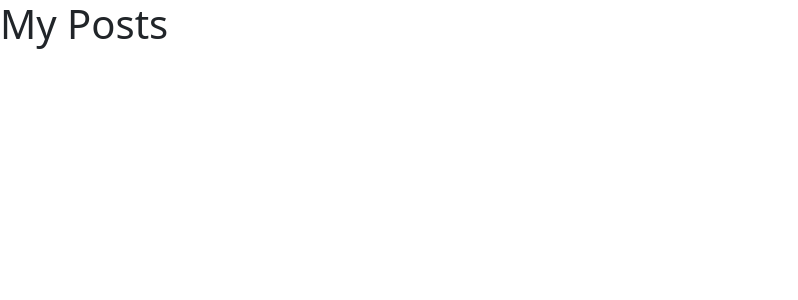
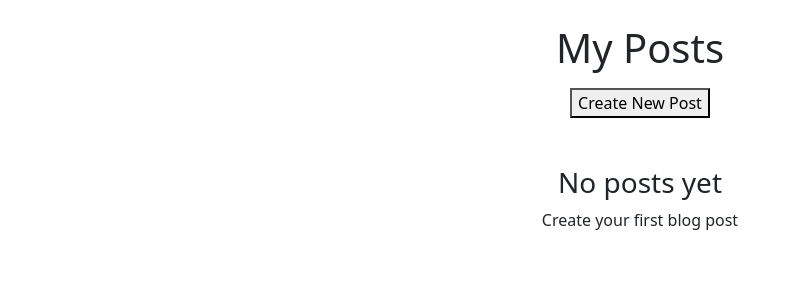
Before and after one commit to Het-Dhorajia/blog-app-flask, a Flask app: page /my_post in a window 1280 px wide. Shown: the top 300 px of the page, without its empty margins (0-798 px from the left). Run offline with Flask 3, Linux system fonts and the light colour scheme; the visitor is signed in with stand-in values (Sample User, id 1).

Commit message:
added button for edut and delete and also made delete funvtion here

```diff
--- a/templates/blog/my_post.html
+++ b/templates/blog/my_post.html
@@ -12,24 +12,55 @@
 
 <body>
 
-    <h1>My Posts</h1>
+    <div class="container mt-4">
+
+        <h1 class="text-center">My Posts</h1>
+
+        <div class="text-center my-3">
+            <a href="/create_post">
+                <button >Create New Post</button>
+            </a>
+        </div>
+
+        {% if posts|length == 0 %}
+
+            <div class="text-center mt-5">
+                <h3>No posts yet</h3>
+                <p>Create your first blog post</p>
+            </div>
+
+        {% else %}
 
             {% for post in posts %}
 
             <div class="card m-3">
                 <div class="card-body">
+
                     <h3>{{ post.title }}</h3>
                     <p>{{ post.content }}</p>
+                    <small>Author: {{ post.author }}</small>
+                    <br>
+                    <small>{{ post.date_created }}</small>
 
-            <p><small>Author: {{ post.author }}</small></p>
-            <small>{{ post.date_created }}</small>
+                    <br><br>
+
+                    <a href="/edit_post/{{ post.id }}">
+                        <button >Edit</button>
+                    </a>
+
+                    <a href="/delete_post/{{ post.id }}">
+                        <button >Delete</button>
+                    </a>
+
                 </div>
             </div>
 
             {% endfor %}
 
+        {% endif %}
 
-    <script src="https://cdn.jsdelivr.net/npm/bootstrap@5.0.0-beta2/dist/js/bootstrap.bundle.min.js"></script>
+    </div>
+
 </body>
 
 </html>
```
Lines whose indentation alone changed are shown as unchanged.
